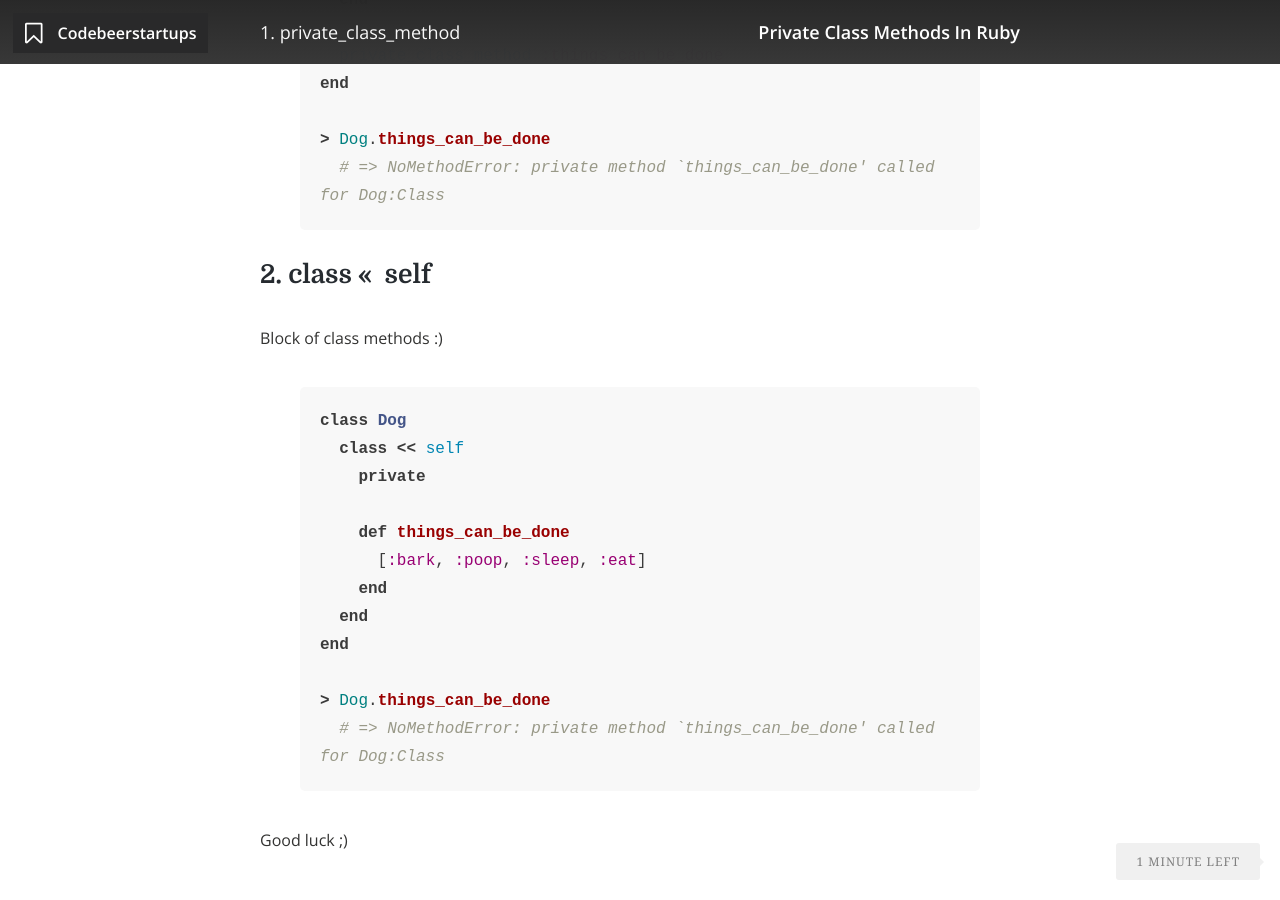
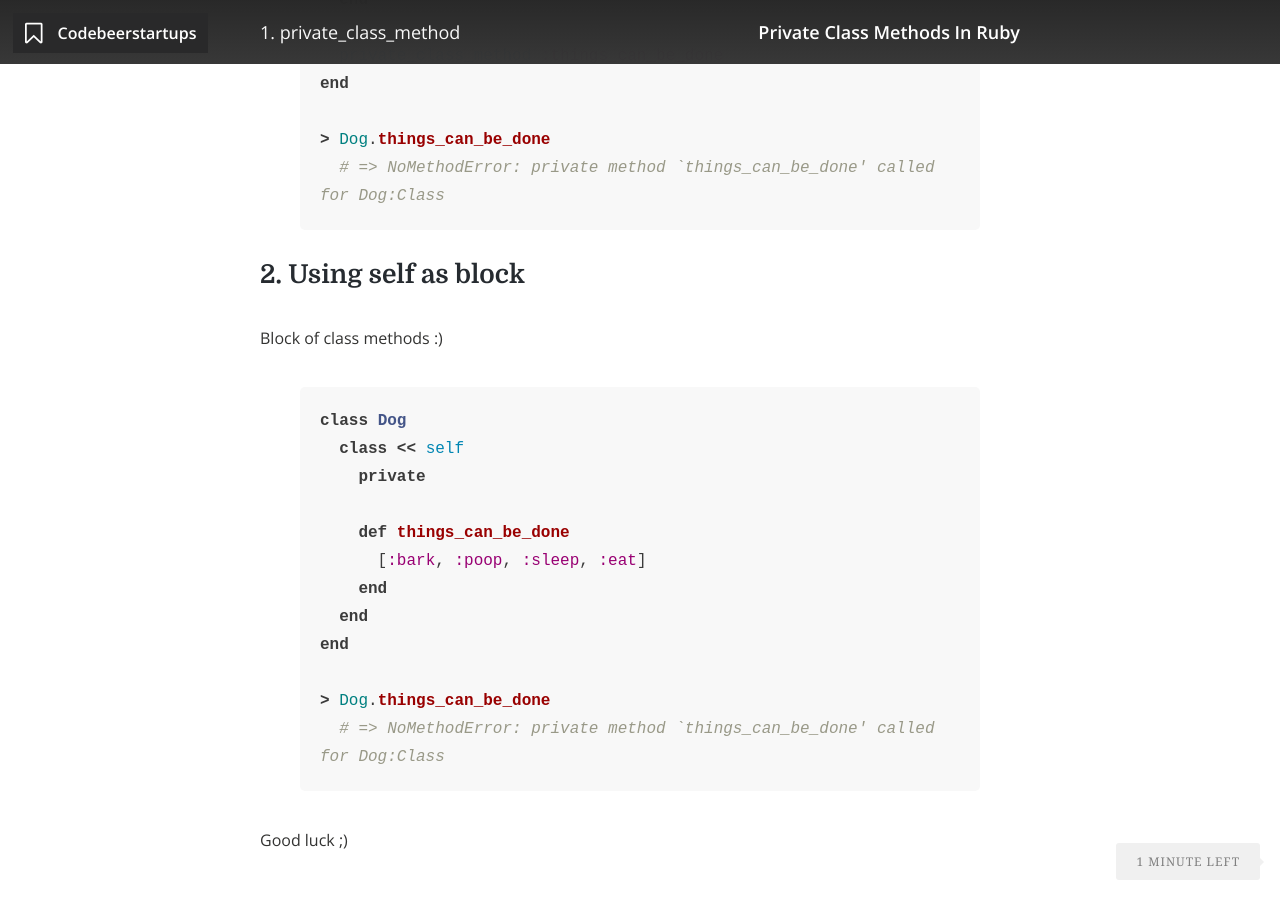
Before and after one commit to mohitjain/mohitjain, a Jekyll site: the page built from _posts/2016-07-11-private-class-methods-in-ruby.md, in a window 1280 px wide and 900 px high, scrolled down 2273 px. Built offline with Jekyll 4.4.1, drawn with Linux system fonts in a browser that asks for light colours; nearby versions of some CDN libraries; comment, search, counter and statistics services are not loaded.

Commit message:
Fixed: Build was failing

```diff
--- a/_posts/2016-07-11-private-class-methods-in-ruby.md
+++ b/_posts/2016-07-11-private-class-methods-in-ruby.md
@@ -89,7 +89,7 @@ end
 
 {% endhighlight %}
 
-## 2. class <<  self
+## 2. Using self as block
 
 Block of class methods :)
 
```
